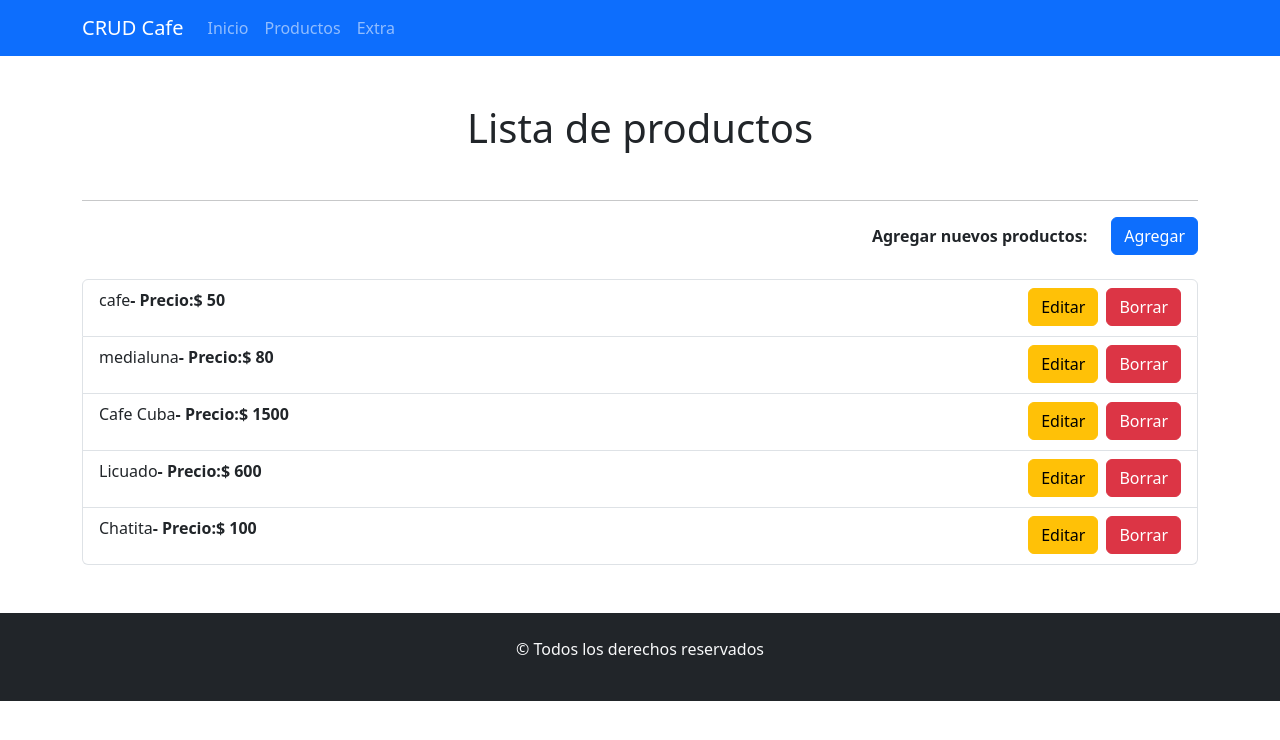
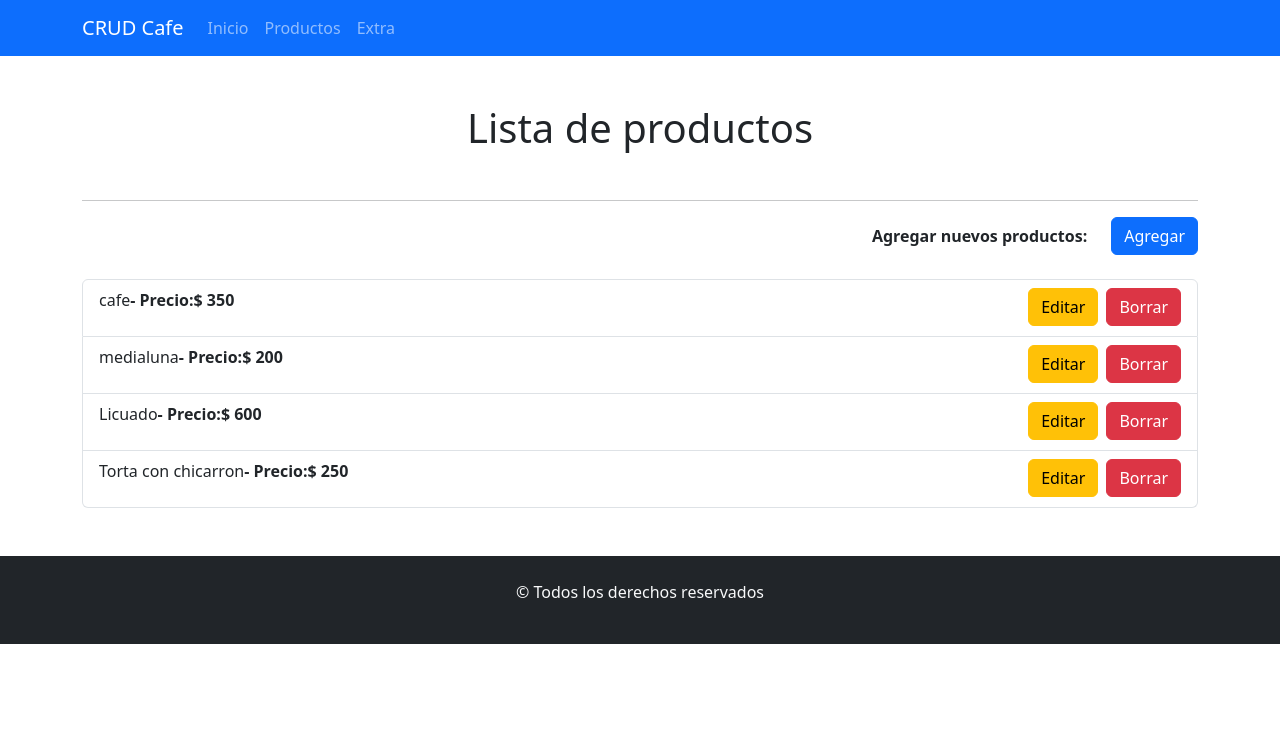
Before and after one commit to MauroFGarcia87/cafeCrud, a React (Create React App) app: page /productos in a window 1280 px wide. Shown: the top 740 px of the page. Built offline with nearby package versions, Linux system fonts and the light colour scheme; data requests are answered from the project's data file.

Commit message:
Realizamos todas las funciones para poder mificar los productos

```diff
--- a/db.json
+++ b/db.json
@@ -1,22 +1,16 @@
 {
   "productos": [
     {
-      "id": 2,
       "nombreProducto": "cafe",
-      "precioProducto": "50",
-      "categoria": "bebida-caliente"
+      "precioProducto": "350",
+      "categoria": "bebida-caliente",
+      "id": 2
     },
     {
-      "id": 3,
       "nombreProducto": "medialuna",
-      "precioProducto": "80",
-      "categoria": "dulce"
-    },
-    {
-      "nombreProducto": "Cafe Cuba",
-      "precioProducto": "1500",
-      "categoria": "bebida-caliente",
-      "id": 4
+      "precioProducto": "200",
+      "categoria": "salado",
+      "id": 3
     },
     {
       "nombreProducto": "Licuado",
@@ -25,8 +19,8 @@
       "id": 6
     },
     {
-      "nombreProducto": "Chatita",
-      "precioProducto": "100",
+      "nombreProducto": "Torta con chicarron",
+      "precioProducto": "250",
       "categoria": "salado",
       "id": 7
     }
--- a/src/App.js
+++ b/src/App.js
@@ -43,7 +43,7 @@ function App() {
         <Route exact path='/' element={<Inicio></Inicio>}></Route>
         <Route exact path='/productos' element={<ListaProductos productos={productos} consultarAPI={consultarAPI}></ListaProductos>}></Route>
         <Route exact path='/productos/nuevo' element={<AgregarProducto consultarAPI={consultarAPI}></AgregarProducto>}></Route>
-        <Route exact path='/productos/editar' element={<EditarProducto></EditarProducto>}></Route>
+        <Route exact path='productos/editar/:id' element={<EditarProducto consultarAPI={consultarAPI}></EditarProducto>}></Route>
         <Route exact path='*' element={<Error404></Error404>}></Route>
       </Routes>
       <Footer></Footer>
--- a/src/components/productos/EditarProducto.js
+++ b/src/components/productos/EditarProducto.js
@@ -1,27 +1,31 @@
 import React, { useState, useEffect, useRef } from "react";
 import { Form, Button, Container } from "react-bootstrap";
-import { useParams } from "react-router-dom";
+import { Navigate, useParams } from "react-router-dom";
 import Swal from "sweetalert2";
 import { campoRequerido, rangoPrecio } from "../helpers/helpers";
+import { useNavigate } from "react-router-dom";
+
 
 const EditarProducto = (props) => {
   const { id } = useParams();
   const [producto, setProducto] = useState({});
-  const [categoria, setCategoria] = useState('');
+  const [categoria, setCategoria] = useState("");
   //crear variables de referencias
-  const nombreProductoRef = useRef('');
+  const nombreProductoRef = useRef("");
   const precioProductoRef = useRef(0);
+  const navegacion = useNavigate();
 
   const URL = process.env.REACT_APP_API_URL + "/" + id;
 
-  useEffect(async () => {
+  useEffect(() => {
+    async function consApi() {
       try {
         //consultar 1 producto en particular, peticion GET
         const respuesta = await fetch(URL);
-      // console.log(respuesta);
+        //console.log(respuesta);
         if (respuesta.status === 200) {
           const dato = await respuesta.json();
-        // console.log(dato)
+          //console.log(dato)
           setProducto(dato);
           setCategoria(dato.categoria);
         }
@@ -29,48 +33,50 @@ const EditarProducto = (props) => {
         console.log(error);
         //mostrar un mensaje al usuario
       }
+    }
+    consApi();
   }, []);
 
-  const handleSubmit = async(e)=>{
+  const handleSubmit = async (e) => {
     e.preventDefault();
-    // console.log(nombreProductoRef)
-    // console.log(nombreProductoRef.current.value)
-    //validar los datos
-    if(campoRequerido(nombreProductoRef.current.value) && rangoPrecio(precioProductoRef.current.value) && campoRequerido(categoria)){
-      //crear un objeto y enviarlo a la api
+    //Valiadar caompo
+    if (
+      campoRequerido(nombreProductoRef.current.value) &&
+      rangoPrecio(precioProductoRef.current.value) &&
+      campoRequerido(categoria)
+    ) {
+      //Crear el objeto
       const productoModificado = {
         nombreProducto: nombreProductoRef.current.value,
         precioProducto: precioProductoRef.current.value,
-        categoria
+        categoria: categoria
       }
-
-      console.log(productoModificado)
-      // pedir modificar datos a la api, peticion PUT
-      try{
-        const respuesta = await fetch(URL,{
-          method:"PUT",
-          headers: {"Content-Type":"application/json"},
+      //console.log(productoModificado);
+      //Pedir Modificar datos a la API, con peticion Put
+      try {
+        const respuesta = await fetch(URL, {
+          method: "PUT",
+            headers: {
+              "Content-Type": "application/json"
+            },
             body: JSON.stringify(productoModificado)
-        })
-
+          });
           console.log(respuesta);
           if(respuesta.status === 200){
             Swal.fire(
-            'Producto modificado','EL producto fue correctamente actualizado','success'
+              'Producto Modificado', 'El producto fue correctamente modificado', 'success'
             )
             props.consultarAPI();
+            navegacion('/productos');
+          }
+      } catch (error) {
+        console.log('Error');
       }
 
-      }catch(error){
-        console.log(error);
-        //mostrar msj al usuario
+    }else{
+      console.log('Error al validar los campos')
     }
-    }else{
-      console.log('error al validar los campos')
-      //mostrar mensaje de error
-    }
-
-  }
+  };
 
   return (
     <Container>
@@ -98,7 +104,10 @@ const EditarProducto = (props) => {
         </Form.Group>
         <Form.Group className="mb-3" controlId="formBasicCheckbox">
           <Form.Label>Categoria*</Form.Label>
-          <Form.Select value={categoria} onChange={(e)=>setCategoria(e.target.value)}>
+          <Form.Select
+            value={categoria}
+            onChange={(e) => setCategoria(e.target.value)}
+          >
             <option value="">Seleccione una opcion</option>
             <option value="bebida-caliente">Bebida Caliente</option>
             <option value="bebida-fria">Bebida Fria</option>
```
Lines whose indentation alone changed are shown as unchanged.
